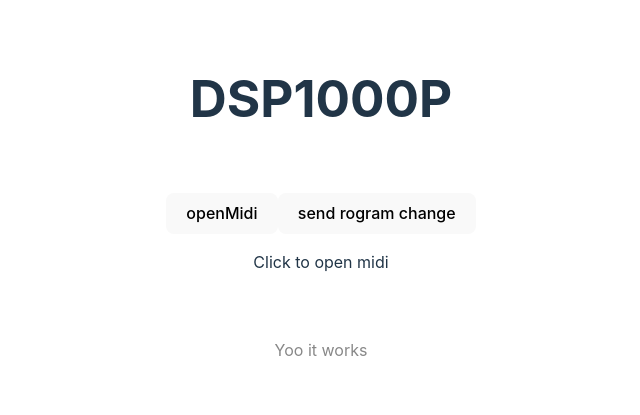
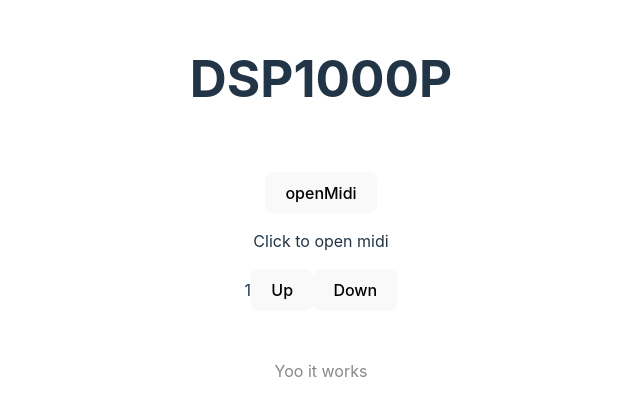
Before and after one commit to bananu7/dsp1000p, a React (Vite) app: page / in a window 1280 px wide. Shown: the part 193-608 px from the top of the page, without its empty margins (319-959 px from the left). Built offline with nearby package versions, Linux system fonts and the light colour scheme.

Commit message:
Added program selector widget

```diff
--- a/src/App.tsx
+++ b/src/App.tsx
@@ -4,6 +4,38 @@ import './App.css'
 
 import { listen } from '@tauri-apps/api/event'
 import { invoke } from '@tauri-apps/api'
+
+function ProgramSelector() {
+  const sendProgramChange = (programId: number) => {
+    console.log("sending program change", programId)
+    invoke('send_program_change', { value: programId });
+  };
+
+  const programUp = () => {
+    if (programId >= 99)
+      return;
+    setProgramId(id => id + 1);
+    sendProgramChange(programId + 1);
+  }
+
+  const programDown = () => {
+    if (programId <= 0)
+      return;
+    setProgramId(id => id - 1);
+    sendProgramChange(programId - 1);
+  }
+
+  const [programId, setProgramId] = useState(0);
+
+  return (
+    <div>
+      <span>{programId+1}</span>
+      <button onClick={programUp}>Up</button>
+      <button onClick={programDown}>Down</button>
+    </div>
+  );
+
+}
 
 function App() {
   const [count, setCount] = useState(0)
@@ -13,11 +45,6 @@ function App() {
     invoke('open_midi_connection', { outputPortIdx: 1 });
   };
 
-  const sendProgramChange = () => {
-    console.log("sending program change")
-    invoke('send_program_change', { value: 1 });
-  };
-
   return (
     <div className="App">
       <h1>DSP1000P</h1>
@@ -25,11 +52,8 @@ function App() {
         <button onClick={() => openMidi()}>
           openMidi
         </button>
-
-        <button onClick={() => sendProgramChange()}>
-          send rogram change
-        </button>
         <p>Click to open midi</p>
+        <ProgramSelector />
       </div>
       <p className="read-the-docs">
         Yoo it works
```
